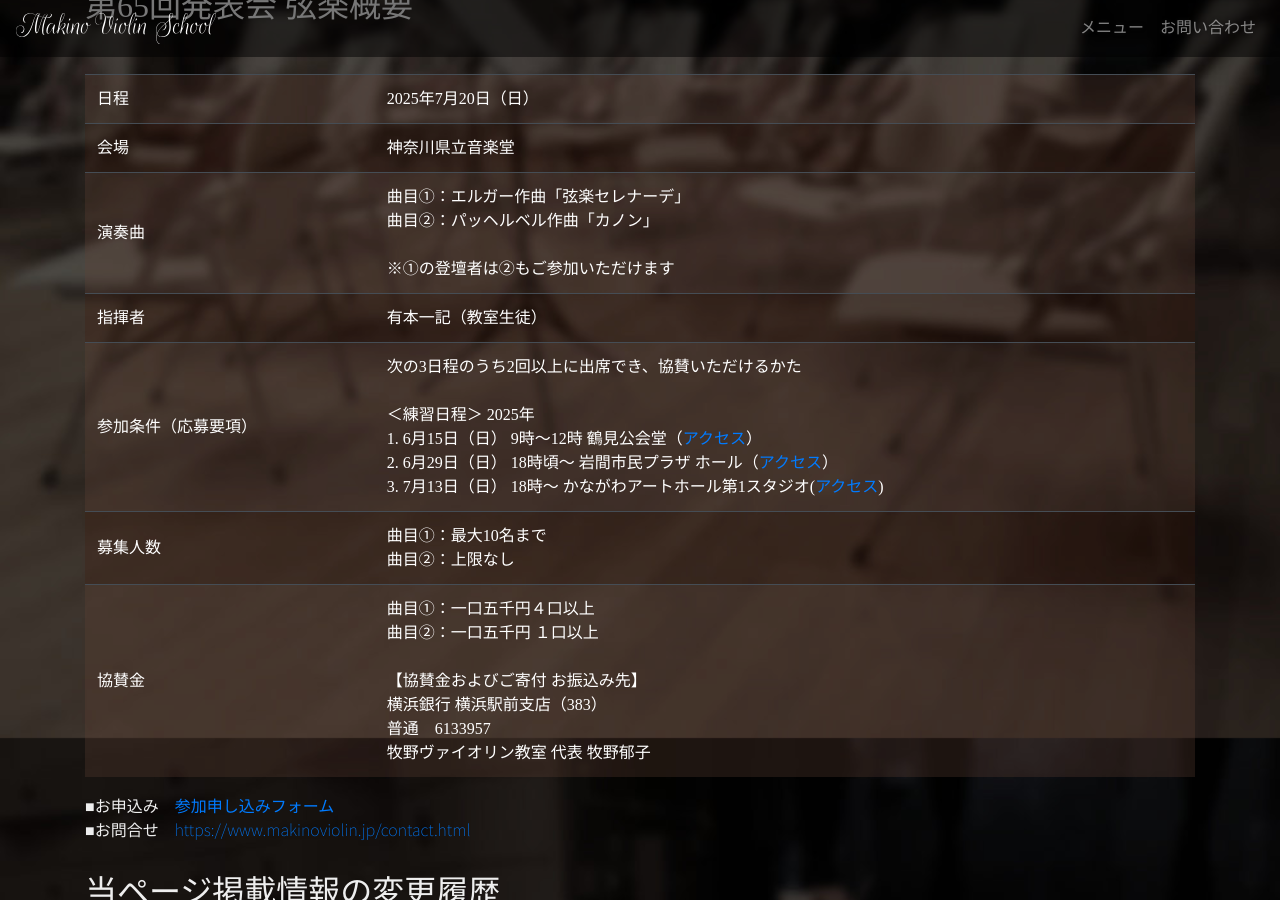
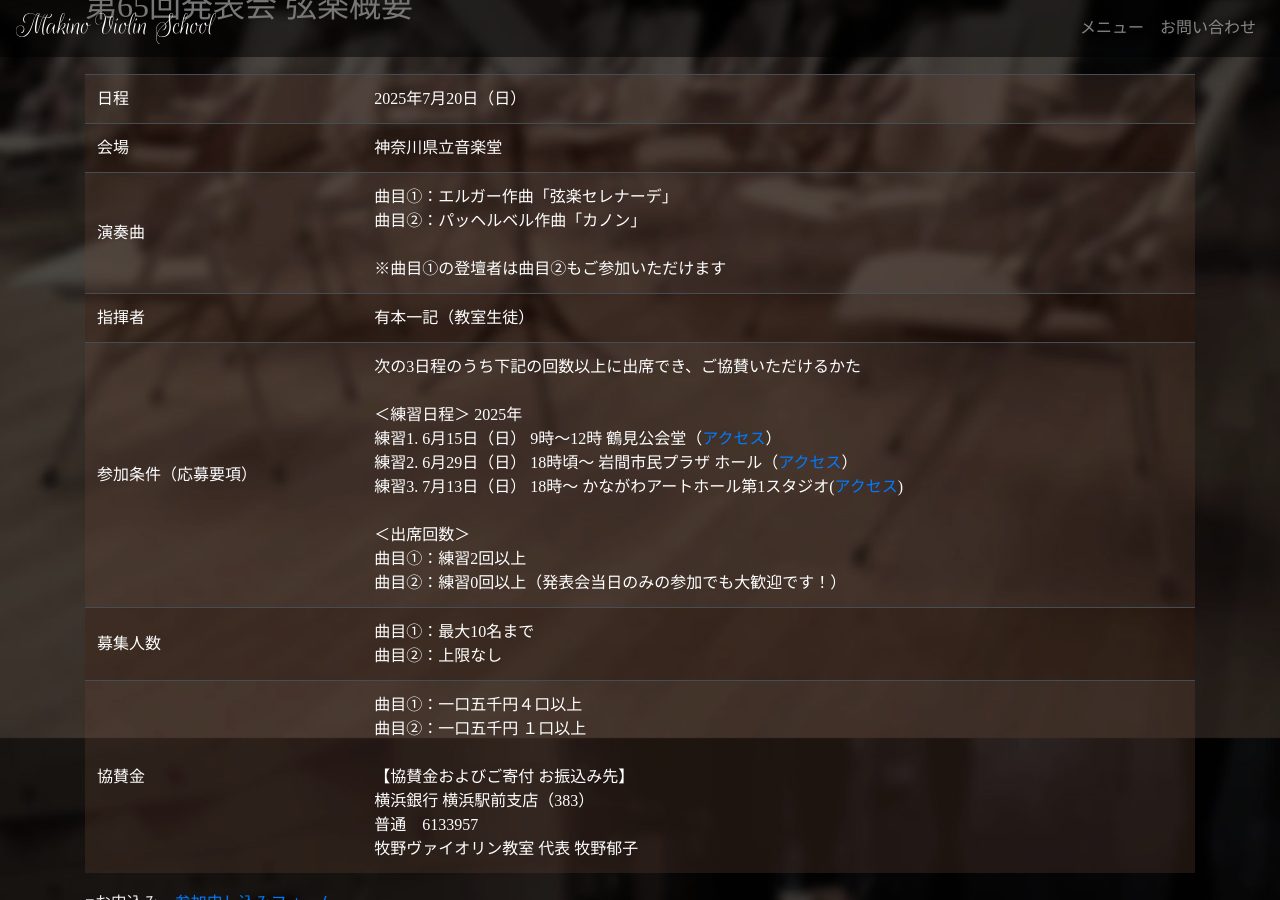
Before and after one commit to makinoviolin/makinoviolin.github.io, a Jekyll site: the page built from _posts/2024-12-30-2025concertensemble.md, in a window 1280 px wide and 900 px high, scrolled down 1182 px. Built offline with Jekyll 4.4.1, drawn with Linux system fonts in a browser that asks for light colours; nearby versions of some CDN libraries; some web fonts are replaced; comment, search, counter and statistics services are not loaded; some of the changed text lies outside the part shown.

Commit message:
Change kyokumoku2 requirements

```diff
--- a/_posts/2024-12-30-2025concertensemble.md
+++ b/_posts/2024-12-30-2025concertensemble.md
@@ -22,14 +22,50 @@ hero: /assets/img/concertensemble-1080.jpg
 
 ## 第65回発表会 弦楽概要
 
-| 日程 | 2025年7月20日（日） |
-| 会場 | 神奈川県立音楽堂 |
-| 演奏曲 | 曲目①：エルガー作曲「弦楽セレナーデ」<br>曲目②：パッヘルベル作曲「カノン」<br><br>※①の登壇者は②もご参加いただけます |
-| 指揮者 | 有本一記（教室生徒） |
-| 参加条件（応募要項） | 次の3日程のうち2回以上に出席でき、協賛いただけるかた<br><br>＜練習日程＞ 2025年<br>1. 6月15日（日） 9時～12時 鶴見公会堂（<a href="https://yokohama-tsurumikoukaido.jp/information/access/" target="_blank">アクセス</a>）<br>2. 6月29日（日） 18時頃～ 岩間市民プラザ ホール（<a href="https://www.iwamaplaza.jp/access.html" target="_blank">アクセス</a>）<br>3. 7月13日（日） 18時～ かながわアートホール第1スタジオ(<a href="https://www.kanagawa-arthall.jp/access/" target="_blank">アクセス</a>) |
-| 募集人数 | 曲目①：最大10名まで<br>曲目②：上限なし |
-| 協賛金 | 曲目①：一口五千円４口以上<br>曲目②：一口五千円 １口以上<br><br>【協賛金およびご寄付 お振込み先】<br>横浜銀行 横浜駅前支店（383）<br>普通　6133957<br>牧野ヴァイオリン教室 代表 牧野郁子 |
-{: .table .table-dark .table-striped .table-responsive-md .style-table}
+<table class="table table-dark table-striped table-responsive-md style-table">
+  <tbody>
+    <tr>
+      <td>日程</td>
+      <td>2025年7月20日（日）</td>
+    </tr>
+    <tr>
+      <td>会場</td>
+      <td>神奈川県立音楽堂</td>
+    </tr>
+    <tr>
+      <td>演奏曲</td>
+      <td>
+        曲目①：エルガー作曲「弦楽セレナーデ」<br>
+        曲目②：パッヘルベル作曲「カノン」<br><br>
+        ※曲目①の登壇者は曲目②もご参加いただけます</td>
+    </tr>
+    <tr>
+      <td>指揮者</td>
+      <td>有本一記（教室生徒）</td>
+    </tr>
+    <tr>
+      <td>参加条件（応募要項）</td>
+      <td>
+        次の3日程のうち下記の回数以上に出席でき、ご協賛いただけるかた<br><br>
+        ＜練習日程＞ 2025年<br>
+        練習1. 6月15日（日） 9時～12時 鶴見公会堂（<a href="https://yokohama-tsurumikoukaido.jp/information/access/" target="_blank">アクセス</a>）<br>
+        練習2. 6月29日（日） 18時頃～ 岩間市民プラザ ホール（<a href="https://www.iwamaplaza.jp/access.html" target="_blank">アクセス</a>）<br>
+        練習3. 7月13日（日） 18時～ かながわアートホール第1スタジオ(<a href="https://www.kanagawa-arthall.jp/access/" target="_blank">アクセス</a>)<br><br>
+        ＜出席回数＞<br>
+        曲目①：練習2回以上<br>
+        曲目②：練習0回以上（発表会当日のみの参加でも大歓迎です！）
+      </td>
+    </tr>
+    <tr>
+      <td>募集人数</td>
+      <td>曲目①：最大10名まで<br>曲目②：上限なし</td>
+    </tr>
+    <tr>
+      <td>協賛金</td>
+      <td>曲目①：一口五千円４口以上<br>曲目②：一口五千円 １口以上<br><br>【協賛金およびご寄付 お振込み先】<br>横浜銀行 横浜駅前支店（383）<br>普通　6133957<br>牧野ヴァイオリン教室 代表 牧野郁子</td>
+    </tr>
+  </tbody>
+</table>
 
 ■お申込み　<a href="https://docs.google.com/forms/d/e/1FAIpQLSfQkizDuYiDjteIr3Pq82uvScpDygS9tPoAwaBIJqxPtGZ1Cg/viewform" target="_blank">参加申し込みフォーム</a><br>
 ■お問合せ　<a href="https://www.makinoviolin.jp/contact.html" target="_blank">https://www.makinoviolin.jp/contact.html</a>
@@ -37,4 +73,5 @@ hero: /assets/img/concertensemble-1080.jpg
 # 当ページ掲載情報の変更履歴
 2024-12-30 ページ公開<br>
 2025-01-12 3回目練習日程の会場・時間を追加<br>
-2025-01-14 <span style="color: red;">1回目練習日程（鶴見公会堂）の時間変更！</span>「18時頃〜」→「9時～12時」
+2025-01-14 <span style="color: red;">1回目練習日程（鶴見公会堂）の時間変更！</span>「18時頃〜」→「9時～12時」<br>
+2025-01-21 曲目①と曲目②の参加条件を分離、および曲目②の参加条件を明記
```
